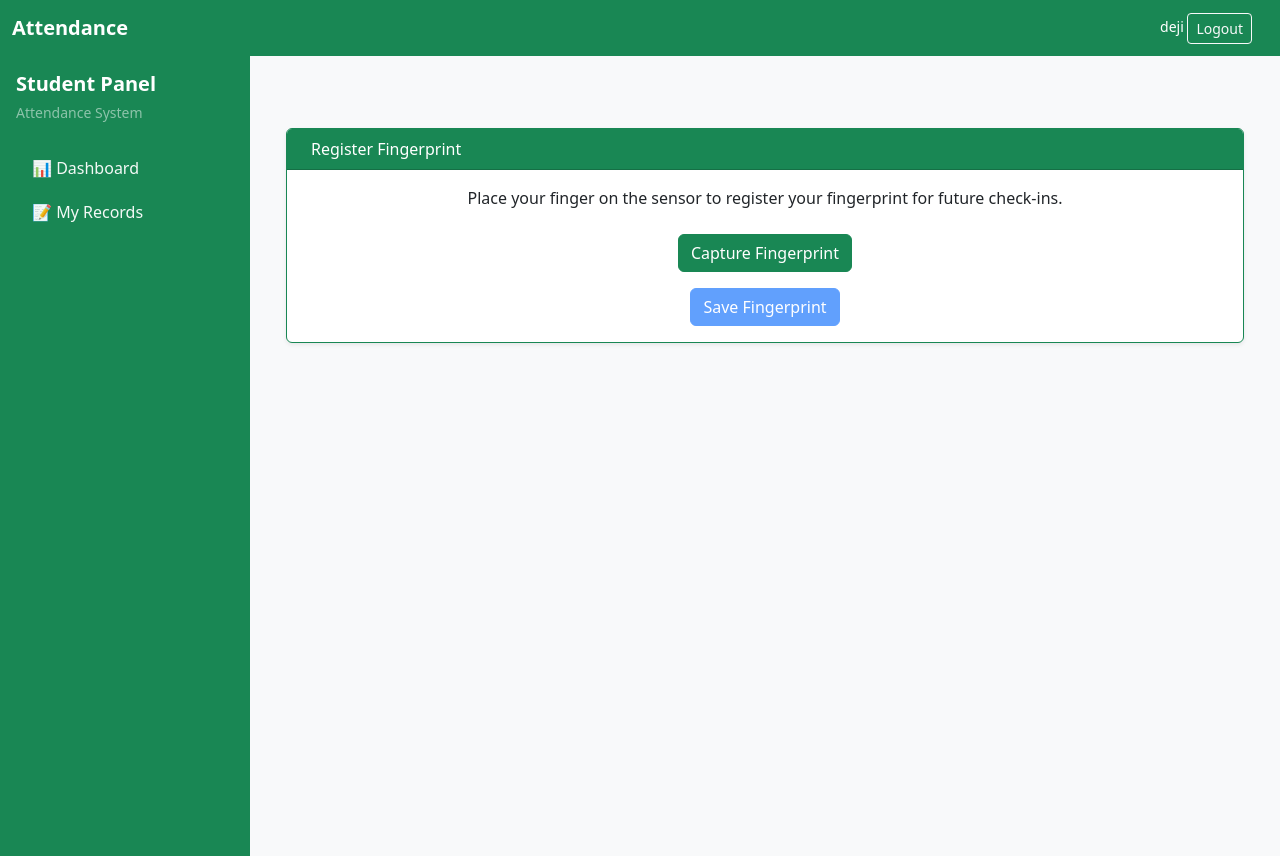
After one commit to Eric-Tech1/Attendance-Tracker, a Django app: page /attendance/register-fingerprint/ in a window 1280 px wide. The commit adds this page. Run offline with Django 5.2, Linux system fonts and the light colour scheme; a user stored in the database is signed in; data comes from the database, SQL or seed files in the repository; both versions use the stored data as it was after the commit.

Commit message:
Fingerprint authentication

```diff
--- a/attendance/models.py
+++ b/attendance/models.py
@@ -19,8 +19,19 @@ class Student(models.Model):
     matric_no = models.CharField(max_length=20, unique=True)
     department = models.CharField(max_length=100)
 
+    # 🔹 WebAuthn credential fields for biometric auth
+    webauthn_credential_id = models.BinaryField(null=True, blank=True, editable=False)
+    webauthn_public_key = models.BinaryField(null=True, blank=True, editable=False)
+    webauthn_sign_count = models.PositiveIntegerField(default=0, editable=False)
+
+    # helper field to check if registered
+    @property
+    def fingerprint_registered(self):
+        return self.webauthn_credential_id is not None and self.webauthn_public_key is not None
+
     def __str__(self):
         return f"{self.matric_no} - {self.first_name} {self.last_name}"
+
 
 
 class AttendanceRecord(models.Model):
@@ -42,7 +53,7 @@ class AttendanceRecord(models.Model):
     latitude = models.DecimalField(max_digits=9, decimal_places=6, null=True, blank=True)
     longitude = models.DecimalField(max_digits=9, decimal_places=6, null=True, blank=True)
     location = models.ForeignKey(
-        Location,
+        "Location",  # string reference avoids circular import
         on_delete=models.SET_NULL,
         null=True,
         blank=True
--- /dev/null
+++ b/attendance/templates/attendance/register_fingerprint.html
@@ -0,0 +1,53 @@
+{% extends "main.html" %}
+{% block title %}Register Fingerprint{% endblock %}
+
+{% block content %}
+<div class="container my-5">
+    <div class="card shadow-sm border-success">
+        <div class="card-header bg-success text-white">
+            <i class="bi bi-fingerprint me-2"></i> Register Fingerprint
+        </div>
+        <div class="card-body text-center">
+
+            {% if student.has_fingerprint %}
+                <!-- Already registered -->
+                <div class="alert alert-success" role="alert">
+                    <i class="bi bi-check-circle"></i> You have already registered your fingerprint.
+                    <br> It will be used automatically for check-ins.
+                </div>
+            {% else %}
+                <!-- New registration -->
+                <p class="mb-4">Place your finger on the sensor to register your fingerprint for future check-ins.</p>
+
+                <form method="post" id="fingerprint-form">
+                    {% csrf_token %}
+                    <!-- Hidden input to hold fingerprint data -->
+                    <input type="hidden" name="fingerprint_data" id="fingerprint_data">
+
+                    <button type="button" class="btn btn-success mb-3" onclick="captureFingerprint()">
+                        <i class="bi bi-fingerprint"></i> Capture Fingerprint
+                    </button>
+
+                    <br>
+                    <button type="submit" class="btn btn-primary" disabled id="save-btn">
+                        <i class="bi bi-save"></i> Save Fingerprint
+                    </button>
+                </form>
+            {% endif %}
+        </div>
+    </div>
+</div>
+
+<script>
+    function captureFingerprint() {
+        // Simulate fingerprint capture (replace with real API/device integration later)
+        const fakeFingerprint = "fingerprint_" + new Date().getTime();
+        document.getElementById("fingerprint_data").value = fakeFingerprint;
+
+        // Enable save button after capture
+        document.getElementById("save-btn").disabled = false;
+
+        alert("Fingerprint captured successfully!");
+    }
+</script>
+{% endblock %}
--- a/attendance/urls.py
+++ b/attendance/urls.py
@@ -20,5 +20,6 @@ urlpatterns = [
     path("reports/", views.ReportView.as_view(), name="reports"),
     path('locations/<int:pk>/edit/', views.LocationUpdateView.as_view(), name='location_edit'),
     path("records/", views.AdminRecordsView.as_view(), name="admin_records"),
+    path("register-fingerprint/", views.register_fingerprint, name="register_fingerprint"),
 
 ]
--- a/attendance/views.py
+++ b/attendance/views.py
@@ -14,6 +14,10 @@ from .utils import calculate_distance
 from django.contrib.auth.mixins import  UserPassesTestMixin
 from django.contrib.auth.models import User
 from .forms import StudentForm
+from django.http import JsonResponse
+from webauthn.helpers import options_to_json
+from webauthn.helpers.structs import PublicKeyCredentialRequestOptions
+from webauthn import verify_authentication_response
 
 # ---------------- UTILS ----------------
 def staff_or_admin(user):
@@ -50,29 +54,62 @@ class StudentDashboardView(TemplateView):
 
 @login_required
 def check_in(request):
-    """Handle student check-in with GPS validation and duplicate prevention."""
+    """Handle student check-in with GPS validation, fingerprint verification, and duplicate prevention."""
     student = get_object_or_404(Student, user=request.user)
+
+    # ✅ Step 0: Ensure student has registered a fingerprint
+    if not student.webauthn_credential_id or not student.webauthn_public_key:
+        messages.error(request, "⚠️ You must register your fingerprint before checking in.")
+        return redirect("attendance:student_dashboard")
 
     if request.method == "POST":
         location_id = request.POST.get("location")
         user_lat = request.POST.get("latitude")
         user_lon = request.POST.get("longitude")
+        assertion = request.POST.get("assertion")
 
-        # ✅ Step 1: Ensure form has all required data
+        # ✅ Step 1: Ensure all required data
         if not location_id or not user_lat or not user_lon:
             messages.error(request, "⚠️ Missing location or GPS data.")
             return redirect("attendance:student_dashboard")
 
+        if not assertion:
+            messages.error(request, "⚠️ Fingerprint verification required.")
+            return redirect("attendance:student_dashboard")
+
+        # ✅ Step 2: Fingerprint verification
         try:
-            # ✅ Step 2: Get selected lab
+            if "webauthn_challenge" not in request.session:
+                messages.error(request, "⚠️ Fingerprint challenge expired. Try again.")
+                return redirect("attendance:student_dashboard")
+
+            verification = verify_authentication_response(
+                credential=assertion,
+                expected_challenge=request.session.pop("webauthn_challenge"),
+                expected_rp_id="your-domain.com",  # 🔹 replace with your domain
+                expected_origin="https://your-domain.com",  # 🔹 replace with your frontend origin
+                credential_public_key=student.webauthn_public_key,
+                credential_current_sign_count=student.webauthn_sign_count,
+                require_user_verification=True,
+            )
+
+            # Update sign count (prevent replay attacks)
+            student.webauthn_sign_count = verification.new_sign_count
+            student.save()
+
+        except Exception as e:
+            print("⚠️ Fingerprint verification failed:", e)
+            messages.error(request, "❌ Fingerprint verification failed. Try again.")
+            return redirect("attendance:student_dashboard")
+
+        # ✅ Step 3: GPS & Attendance handling
+        try:
             location = get_object_or_404(Location, id=location_id)
 
-            # ✅ Step 3: Convert values
             user_lat, user_lon = float(user_lat), float(user_lon)
             loc_lat, loc_lon = float(location.latitude), float(location.longitude)
             allowed_radius = float(location.allowed_radius)
 
-            # ✅ Step 4: Calculate distance
             distance = calculate_distance(user_lat, user_lon, loc_lat, loc_lon)
             print(f"📍 Distance from {location.name}: {distance:.2f}m (allowed: {allowed_radius}m)")
 
@@ -80,7 +117,6 @@ def check_in(request):
                 messages.error(request, f"❌ Too far from {location.name}. Move closer to check in.")
                 return redirect("attendance:student_dashboard")
 
-            # ✅ Step 5: Handle record
             today = timezone.localdate()
             record, created = AttendanceRecord.objects.get_or_create(
                 student=student,
@@ -94,7 +130,7 @@ def check_in(request):
                 }
             )
 
-            if not created:  # record already exists
+            if not created:  # record exists
                 if record.check_in:
                     messages.info(request, f"ℹ️ Already checked in today at {record.location.name}.")
                 else:
@@ -113,9 +149,6 @@ def check_in(request):
             messages.error(request, f"Unexpected error: {e}")
 
     return redirect("attendance:student_dashboard")
-
-
-
 
 @login_required
 def check_out(request):
@@ -316,3 +349,29 @@ class AdminRecordsView(LoginRequiredMixin, UserPassesTestMixin, ListView):
             queryset = queryset.filter(date__range=[start_date, end_date])
 
         return queryset
+
+@login_required
+def register_fingerprint(request):
+    """First-time fingerprint registration for students."""
+    student = get_object_or_404(Student, user=request.user)
+
+    # If already registered, no need to repeat
+    if student.fingerprint_registered:
+        messages.info(request, "✅ Fingerprint already registered.")
+        return redirect("attendance:student_dashboard")
+
+    if request.method == "POST":
+        # Simulate saving a fingerprint credential
+        # In production: replace this with WebAuthn/FIDO2 integration
+        fake_credential_id = b"sample-credential-id"
+        fake_public_key = b"sample-public-key"
+
+        student.webauthn_credential_id = fake_credential_id
+        student.webauthn_public_key = fake_public_key
+        student.webauthn_sign_count = 1
+        student.save()
+
+        messages.success(request, "✅ Fingerprint registered successfully.")
+        return redirect("attendance:student_dashboard")
+
+    return render(request, "attendance/register_fingerprint.html")
```
Also changed, not shown: Attendance_Tracker/settings.py (+20 -5 lines), attendance/templates/attendance/student_dashboard.html (+52 -2 lines), attendance/migrations/0011_student_webauthn_credential_id_and_more.py (added), attendance/migrations/0012_alter_student_webauthn_sign_count.py (added), db.sqlite3.
